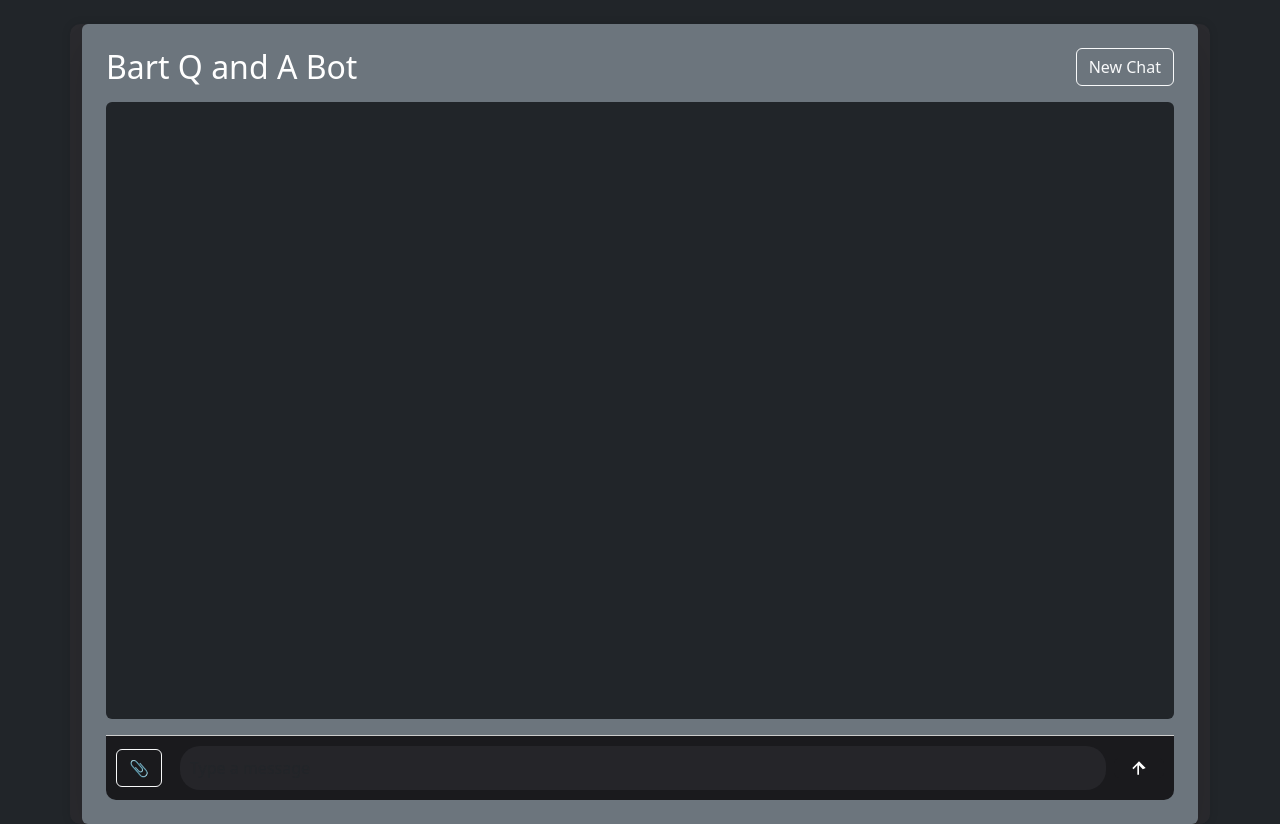
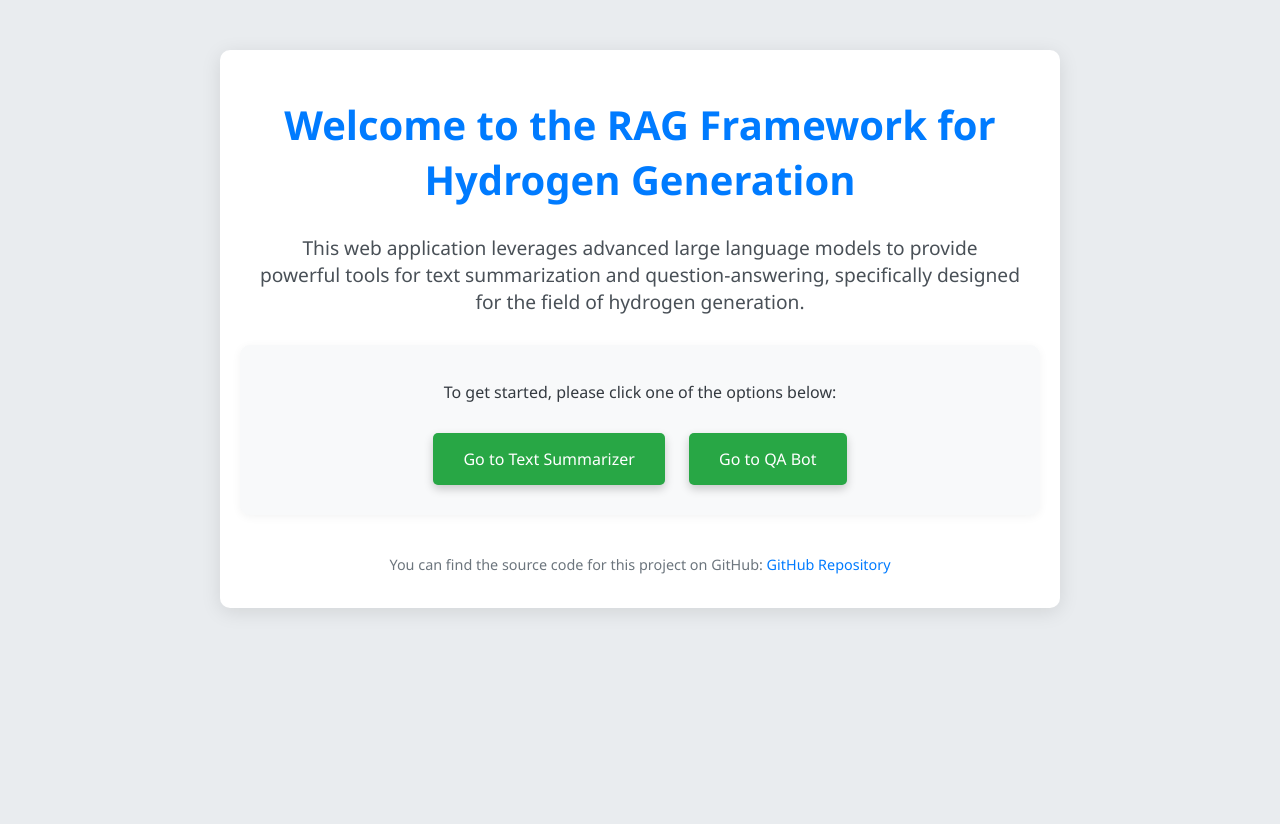
Before and after one commit to MK2706/RAG-for-Hydroge-Generation, a Flask app: template templates/index.html in a window 1280 px wide. After the commit the page ends 612 px from the top, so only its background shows below. Run offline with Flask 3, Linux system fonts and the light colour scheme; the template is opened without the code that fills it, so the values that code supplies are empty; some libraries are stand-ins or nearby versions.

Commit message:
index.html

```diff
--- a/templates/index.html
+++ b/templates/index.html
@@ -3,76 +3,107 @@
 <head>
     <meta charset="UTF-8">
     <meta name="viewport" content="width=device-width, initial-scale=1.0">
-    <title>Q and A Bot</title>
+    <title>Home | RAG Framework for Hydrogen Generation</title>
+    <style>
+        body {
+            background-color: #e9ecef; /* Light gray background */
+            color: #343a40; /* Dark text color */
+            font-family: 'Segoe UI', Tahoma, Geneva, Verdana, sans-serif;
+            margin: 0;
+            padding: 0;
+        }
+        .container {
+            max-width: 800px;
+            margin: 50px auto;
+            padding: 20px;
+            background: #ffffff; /* White background for content */
+            border-radius: 10px;
+            box-shadow: 0 4px 20px rgba(0, 0, 0, 0.1);
+        }
+        header {
+            text-align: center;
+            margin-bottom: 30px;
+        }
+        h1 {
+            color: #007bff; /* Bootstrap primary color */
+            font-size: 2.5em;
+        }
+        .intro-text {
+            font-size: 1.2em;
+            margin: 0 20px;
+            color: #495057; /* Darker gray for text */
+        }
+        .get-started {
+            text-align: center;
+            margin-top: 20px;
+            background-color: #f8f9fa; /* Light background for this section */
+            padding: 20px;
+            border-radius: 10px;
+            box-shadow: 0 2px 10px rgba(0, 0, 0, 0.05);
+        }
+        .button-container {
+            margin-top: 20px;
+        }
+        .btn-primary {
+            display: inline-block;
+            padding: 15px 30px;
+            margin: 10px;
+            background-color: #28a745; /* Green button */
+            color: white;
+            text-decoration: none;
+            border-radius: 5px;
+            transition: background-color 0.3s, transform 0.2s;
+            box-shadow: 0 4px 10px rgba(0, 0, 0, 0.2);
+        }
+        .btn-primary:hover {
+            background-color: #218838; /* Darker green on hover */
+            transform: translateY(-2px);
+        }
+        footer {
+            text-align: center;
+            margin-top: 40px;
+            font-size: 0.9em;
+            color: #6c757d; /* Muted text color */
+        }
+        .github-link {
+            color: #007bff; /* Bootstrap primary color */
+            text-decoration: none;
+        }
+        .github-link:hover {
+            text-decoration: underline;
+        }
+    </style>
+</head>
+<body>
+    <div class="container">
+        <header>
+            <h1>Welcome to the RAG Framework for Hydrogen Generation</h1>
+            <p class="intro-text">
+                This web application leverages advanced large language models to provide powerful tools for text summarization
+                and question-answering, specifically designed for the field of hydrogen generation.
+            </p>
+        </header>
 
-    <!-- Link to External CSS -->
-    <link rel="stylesheet" href="{{ url_for('static', filename='css/qa.css') }}">
+        <section class="get-started">
+            <p>To get started, please click one of the options below:</p>
+            <div class="button-container">
+                <a href="/summarizer" class="btn-primary" aria-label="Go to Text Summarizer">Go to Text Summarizer</a>
+                <a href="/q_and_a_bot" class="btn-primary" aria-label="Go to QA Bot">Go to QA Bot</a>
+            </div>
+        </section>
 
-    <!-- Bootstrap CSS for quick layout styling -->
-    <link
-        href="https://cdn.jsdelivr.net/npm/bootstrap@5.3.2/dist/css/bootstrap.min.css"
-        rel="stylesheet"
-        integrity="sha384-T3c6CoIi6uLrA9TneNEoa7RxnatzjcDSCmG1MXxSR1GAsXEV/Dwwykc2MPK8M2HN"
-        crossorigin="anonymous"
-    >
-</head>
-<body class="bg-dark text-light">
-
-    <div class="container mt-5">
-        <div class="chat-container bg-secondary rounded p-4 shadow-lg">
-            <!-- Header with Bot Title and New Chat Button -->
-            <div class="d-flex justify-content-between align-items-center mb-3">
-                <h2 class="mb-0">Bart Q and A Bot</h2>
-                <button class="btn btn-outline-light" onclick="startNewChat()">New Chat</button>
-            </div>
-
-            <!-- Chat Box for Message Display -->
-            <div class="chat-box bg-dark rounded p-3 mb-3" id="chat-box" style="height: 400px; overflow-y: auto;">
-                <!-- Messages will be dynamically inserted here -->
-            </div>
-
-            <!-- Input Section -->
-            <div class="input-box d-flex align-items-center">
-                <!-- PDF Upload Form -->
-                <form id="upload-form" action="{{ url_for('q_and_a_bot') }}" method="post" enctype="multipart/form-data" class="me-2">
-                    <input
-                        type="file"
-                        name="upload_doc"
-                        id="upload-doc"
-                        accept=".pdf"
-                        onchange="uploadPDF()"
-                        hidden
-                    >
-                    <label for="upload-doc" class="btn btn-outline-light">📎</label>
-                </form>
-
-                <!-- Text Input for User Message -->
-                <input
-                    type="text"
-                    id="user-input"
-                    class="form-control me-2"
-                    placeholder="Type a message"
-                    onkeypress="handleKeyPress(event)"
-                >
-
-                <!-- Send Button with Icon -->
-                <button class="btn btn-primary" onclick="sendMessage()">
-                    <svg xmlns="http://www.w3.org/2000/svg" width="24" height="24" viewBox="0 0 24 24">
-                        <path d="M4 12l1.41 1.41L10 8.83V20h2V8.83l4.59 4.58L20 12 12 4 4 12z" fill="#ffffff"/>
-                    </svg>
-                </button>
-            </div>
-        </div>
+        <footer>
+            <p>
+                You can find the source code for this project on GitHub:
+                <a
+                    href="https://github.com/MK2706/RAG-for-Hydroge-Generation"
+                    class="github-link"
+                    target="_blank"
+                    rel="noopener noreferrer">
+                    GitHub Repository
+                </a>
+            </p>
+        </footer>
     </div>
-
-    <!-- Bootstrap JS for additional interactivity -->
-    <script
-        src="https://cdn.jsdelivr.net/npm/bootstrap@5.3.2/dist/js/bootstrap.bundle.min.js"
-        integrity="sha384-C6RzsynM9kWDrMNeT87bh95OGNyZPhcTNXj1NW7RuBCsyN/o0jlpcV8Qyq46cDfL"
-        crossorigin="anonymous"
-    ></script>
-
-    <!-- Link to External JS -->
-    <script src="{{ url_for('static', filename='script/qa.js') }}"></script>
 </body>
 </html>
```
